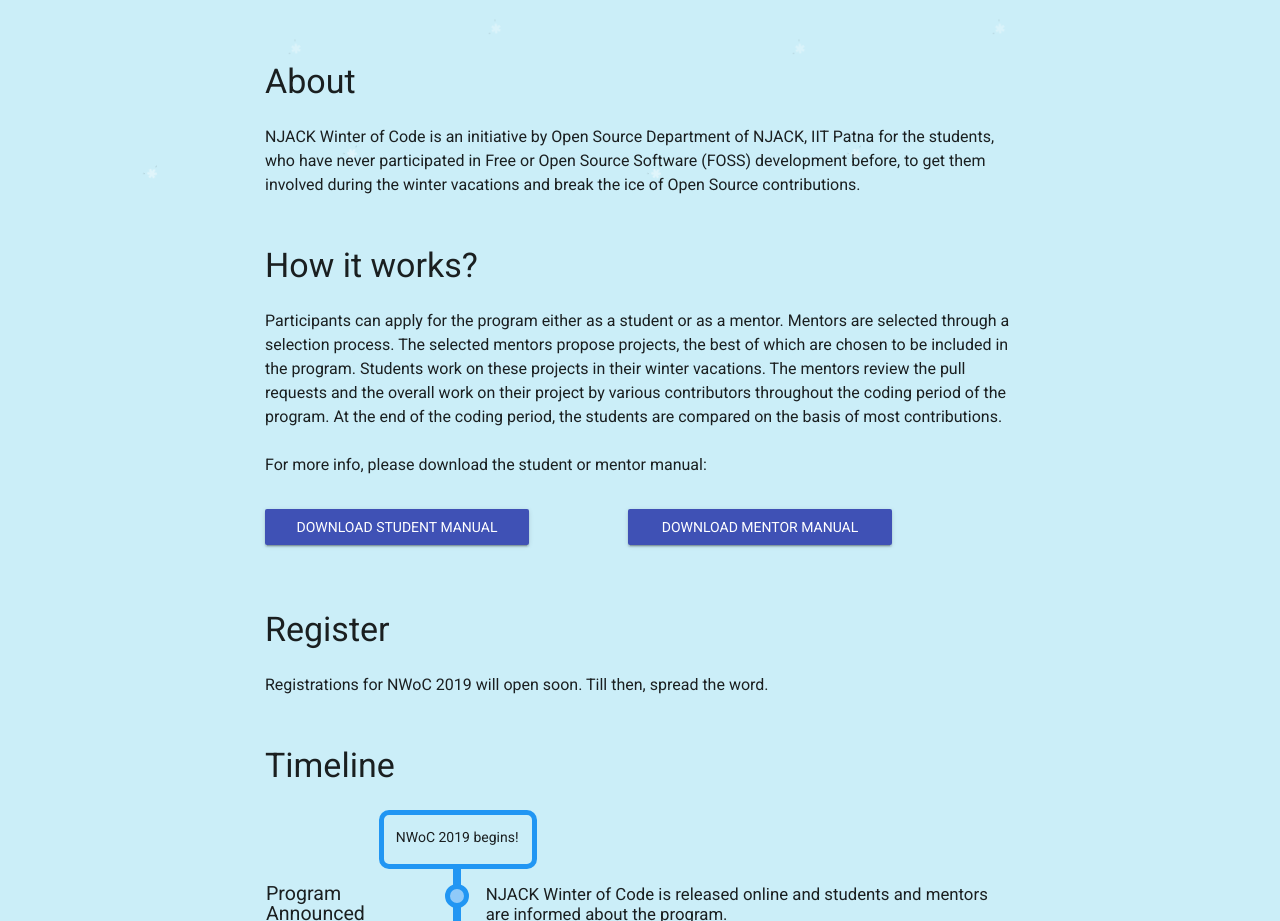
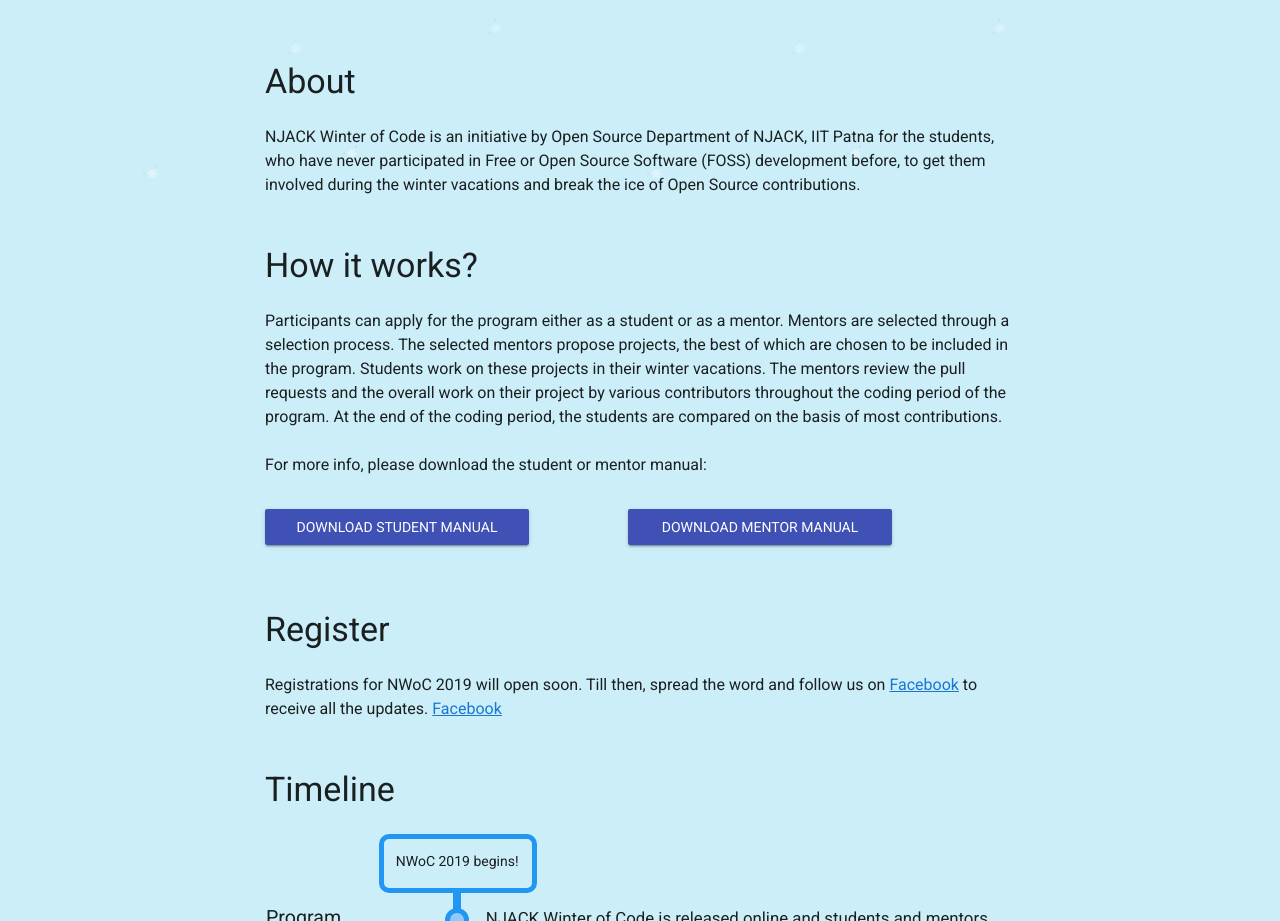
Before and after one commit to NJACKWinterOfCode/NJACKWinterOfCode.github.io, a plain HTML site: page index.html in a window 1280 px wide. Shown: the part 782-1703 px from the top of the page. Drawn offline with nearby package versions, Linux system fonts and the light colour scheme.

Commit message:
Minor text changes

```diff
--- a/index.html
+++ b/index.html
@@ -102,7 +102,7 @@
         <div class="nwoc-landing-header">
           <img class="nwoc-big-logo" src="./images/nwoc-logo.png"/>
           <div class="nwoc-slogan">
-            <p>NWoC (NJACK Winter of Code) is a program by NJACK (the official computer club of IIT Patna) that helps students understand the paradigm of Open Source contribution and gives them real world software development experience.
+            <p>NWoC (NJACK Winter of Code) is a program by NJACK (The Official Computer Science Club of IIT Patna) that helps students understand the paradigm of Open Source contribution and gives them real world software development experience.
             </p>
           </div>
 
@@ -139,7 +139,8 @@
           </div>
 
           <h3>Register</h3>
-          <p>Registrations for NWoC 2019 will open soon. Till then, spread the word.
+          <p>Registrations for NWoC 2019 will open soon. Till then, spread the word and follow us on <a href="https://www.facebook.com/njack.iitp/" target="_blank">Facebook</a> to receive all the updates.
+              <a href="https://www.facebook.com/njack.iitp/" target="_blank">Facebook</a>
           </p>
 
           <a id="timeline"></a>
```
